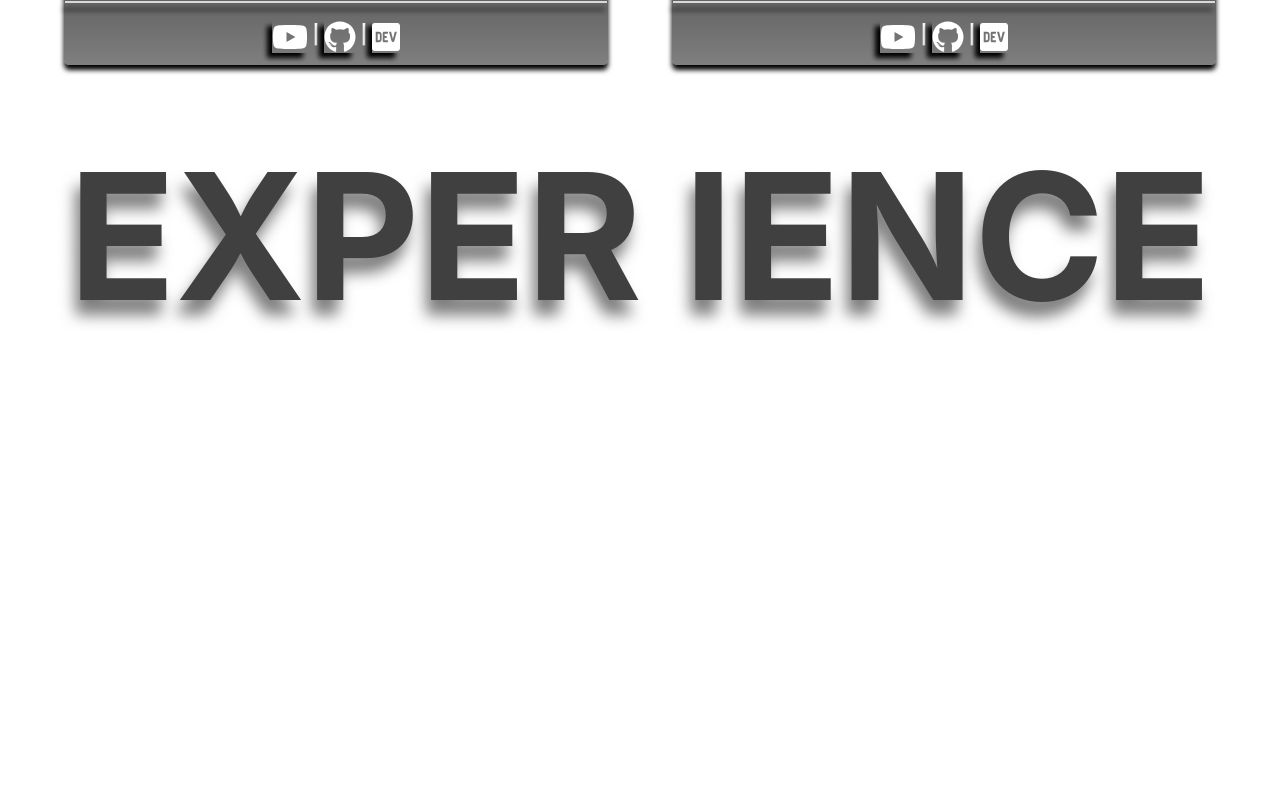
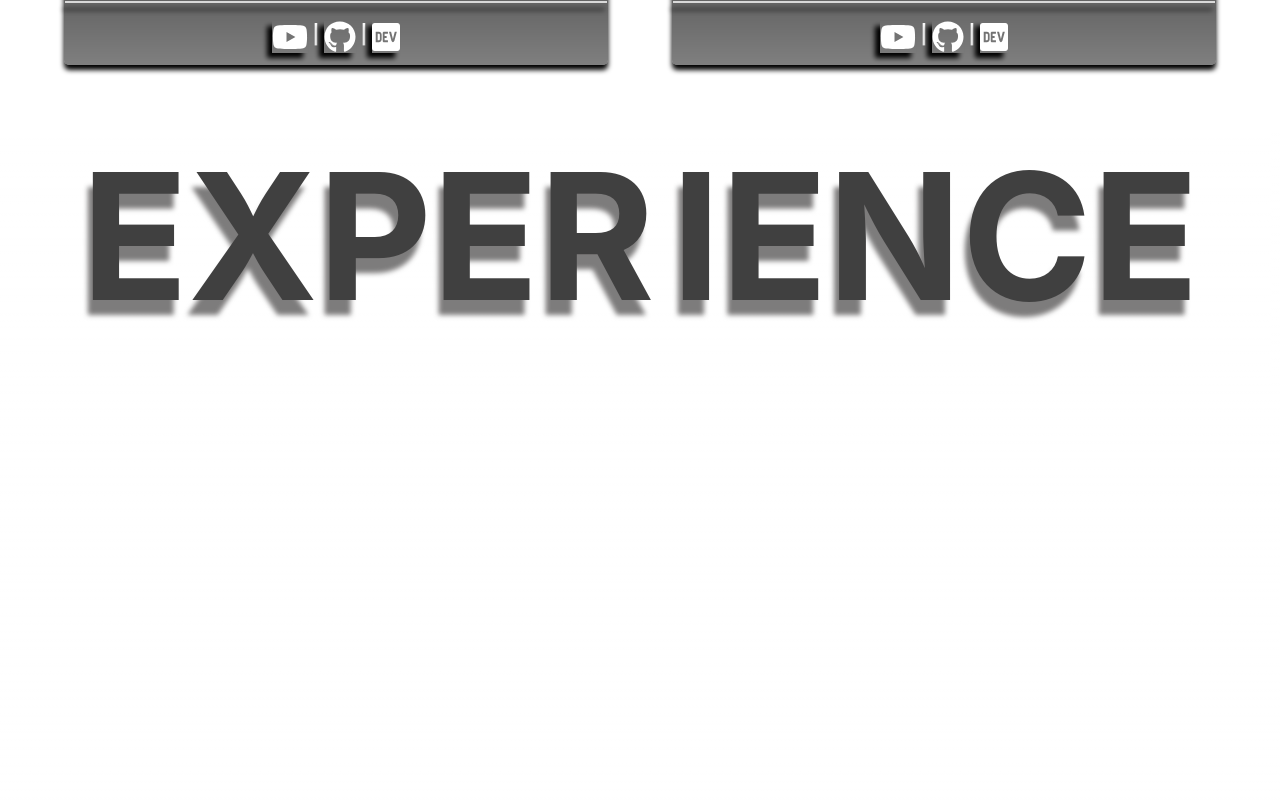
Before and after one commit to JaredHarbison/v2JaredHarbison.github.io, a React (Create React App) app: page / in a window 1280 px wide. Shown: the part 3500-4300 px from the top of the page. Built offline with nearby package versions, Linux system fonts and the light colour scheme.

Commit message:
updated text-shadow & commented out unused selectors

```diff
--- a/src/Components/Experience/Experience.scss
+++ b/src/Components/Experience/Experience.scss
@@ -14,8 +14,8 @@
     position: -webkit-sticky;
     position: sticky;
     text-align: center;
-    text-shadow: -5px 15px 15px rgb(82, 80, 80);
-    top: 0;
+    text-shadow: -5px 15px 5px rgb(82, 80, 80);
+    top: 0; word-spacing: -25px;
     z-index: -200;}
 /*////////////////////////////////////////////////////////////////////
 ////////// Basic Card Adjustments for Experience /////////////////////
@@ -26,9 +26,10 @@
     display: inline-block;
     margin: 5vw;
     width: 75vw;
-    height: 50vh;
+    height: 50vh; overflow-wrap: break-word;
     overflow-y: scroll; border: none;
     word-wrap: break-word;
+    /*
     .job-row {
       display: grid;
       grid-template-columns: repeat(3, 1fr);
@@ -59,6 +60,7 @@
       display: flex;
       flex-wrap: wrap;
     }
+    */
     .devicon {
       fill: white;
       filter: drop-shadow(-5px 15px 5px black);
```
